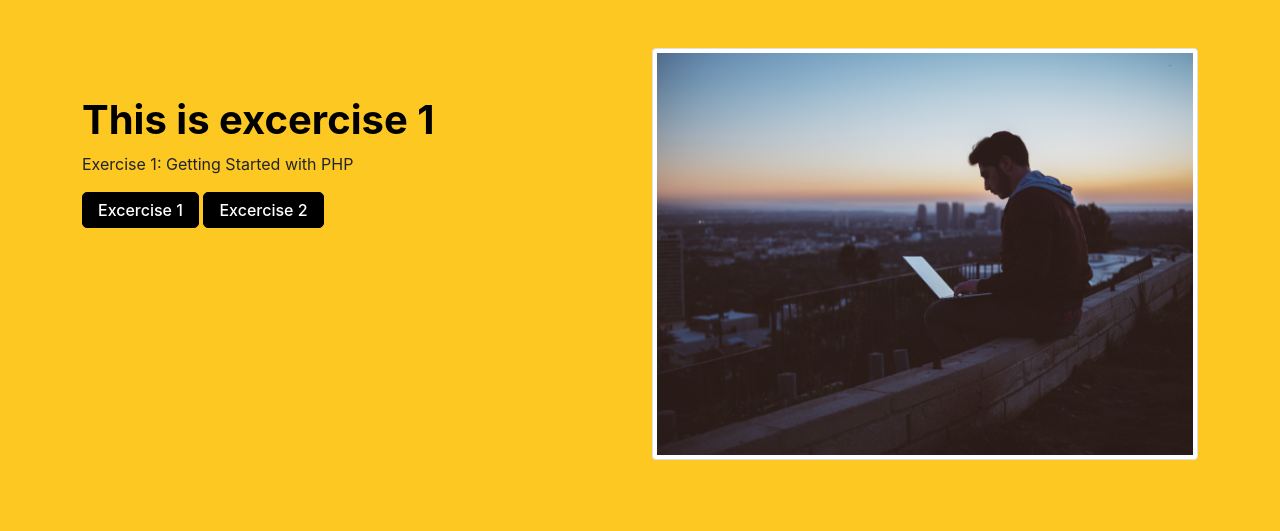
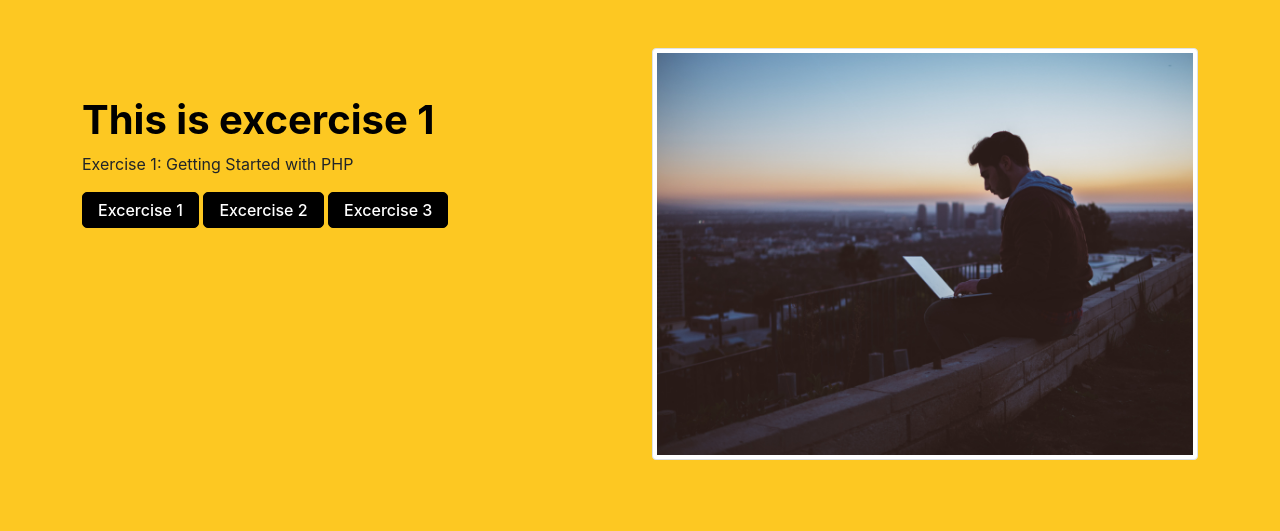
Before and after one commit to phuocnguyen2201/phuoc_nguyen_tasks, a PHP site: page /ex1.php in a window 1280 px wide. Shown: the part 61-592 px from the top of the page. Run offline with PHP 8.4, Linux system fonts and the light colour scheme; some libraries are stand-ins or nearby versions.

Commit message:
Update for excercise 3

```diff
--- a/src/extension/header.php
+++ b/src/extension/header.php
@@ -59,6 +59,7 @@
                   <p><?php echo $description?></p>
                   <a href="ex1.php"><button type="button" class="btn-normal">Excercise 1</button></a>
                   <a href="ex2.php"><button type="button" class="btn-normal">Excercise 2</button></a>
+                  <a href="ex3.php"><button type="button" class="btn-normal">Excercise 3</button></a>
               </div>
               <div class="col-lg-6 col-md-12 mb-4">
                   <img class="img-thumbnail" alt="A man sitting on the rooftop and working with his laptop" src="image/avi-richards-Z3ownETsdNQ-unsplash.jpg">
```
